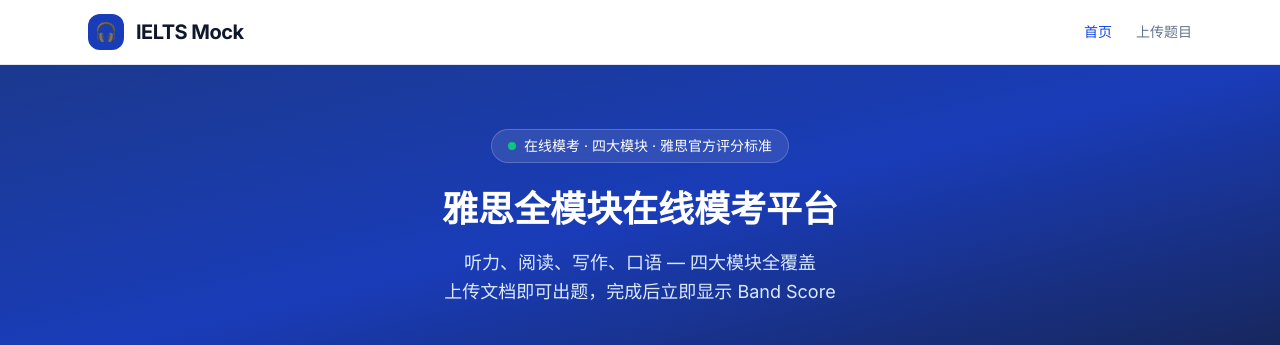
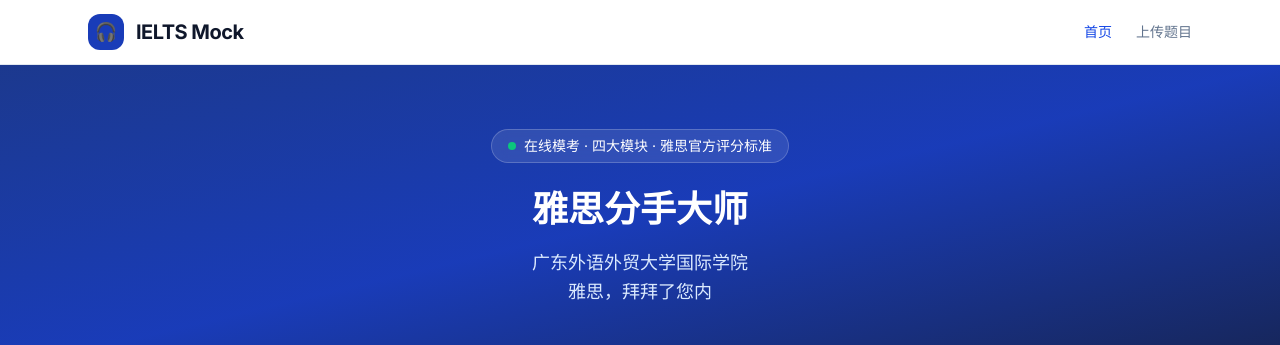
Before and after one commit to Kemingassociate/Keming-Peng, a Next.js app: page / in a window 1280 px wide. Shown: the top 345 px of the page. Built offline with nearby package versions, Linux system fonts and the light colour scheme; no server answers; the database is empty.

Commit message:
style: 首页Hero文案更新 — 雅思分手大师/广外国际学院

```diff
--- a/src/app/page.tsx
+++ b/src/app/page.tsx
@@ -95,11 +95,11 @@ export default function HomePage() {
             在线模考 · 四大模块 · 雅思官方评分标准
           </div>
           <h1 className="text-3xl md:text-4xl font-black mb-4 leading-tight">
-            雅思全模块在线模考平台
+            雅思分手大师
           </h1>
           <p className="text-blue-100 text-base md:text-lg max-w-2xl mx-auto leading-relaxed">
-            听力、阅读、写作、口语 — 四大模块全覆盖<br />
-            上传文档即可出题，完成后立即显示 Band Score
+            广东外语外贸大学国际学院<br />
+            雅思，拜拜了您内
           </p>
         </div>
       </section>
```
